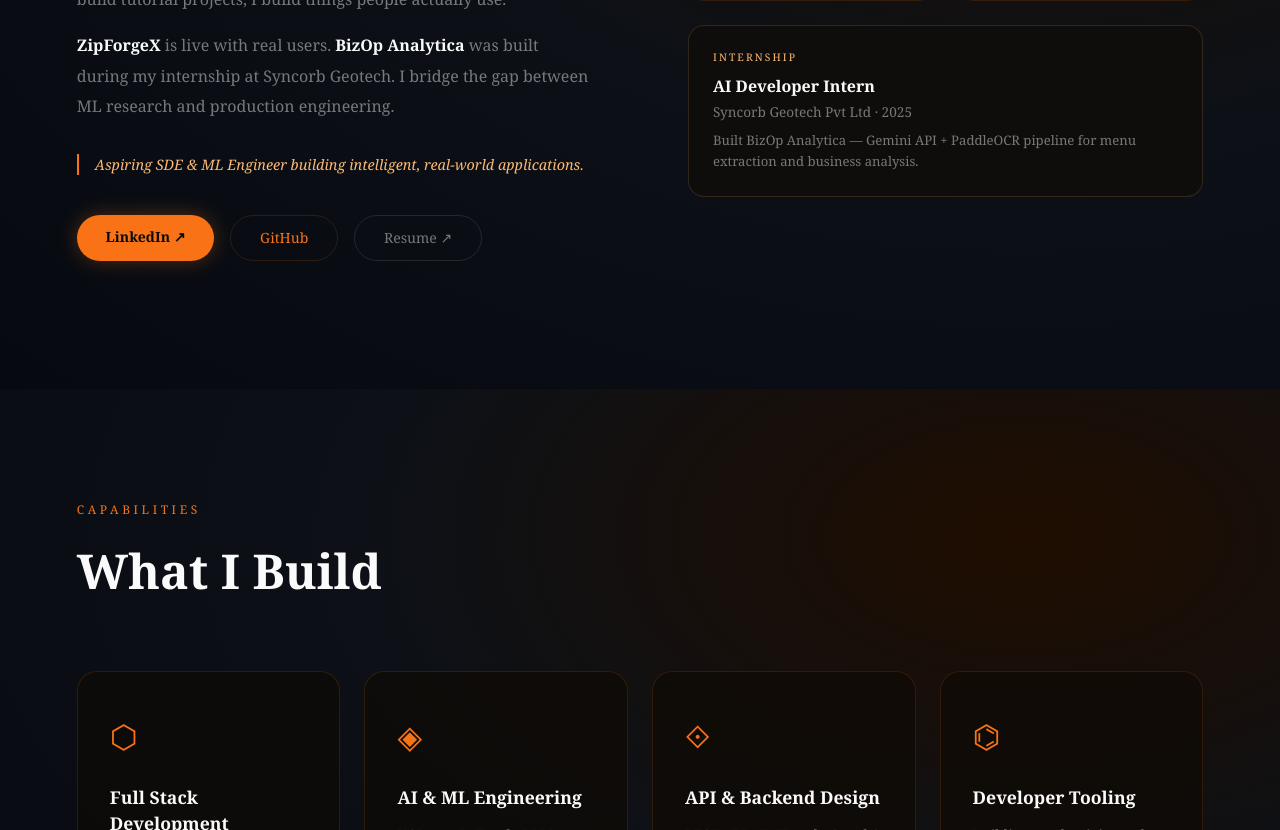
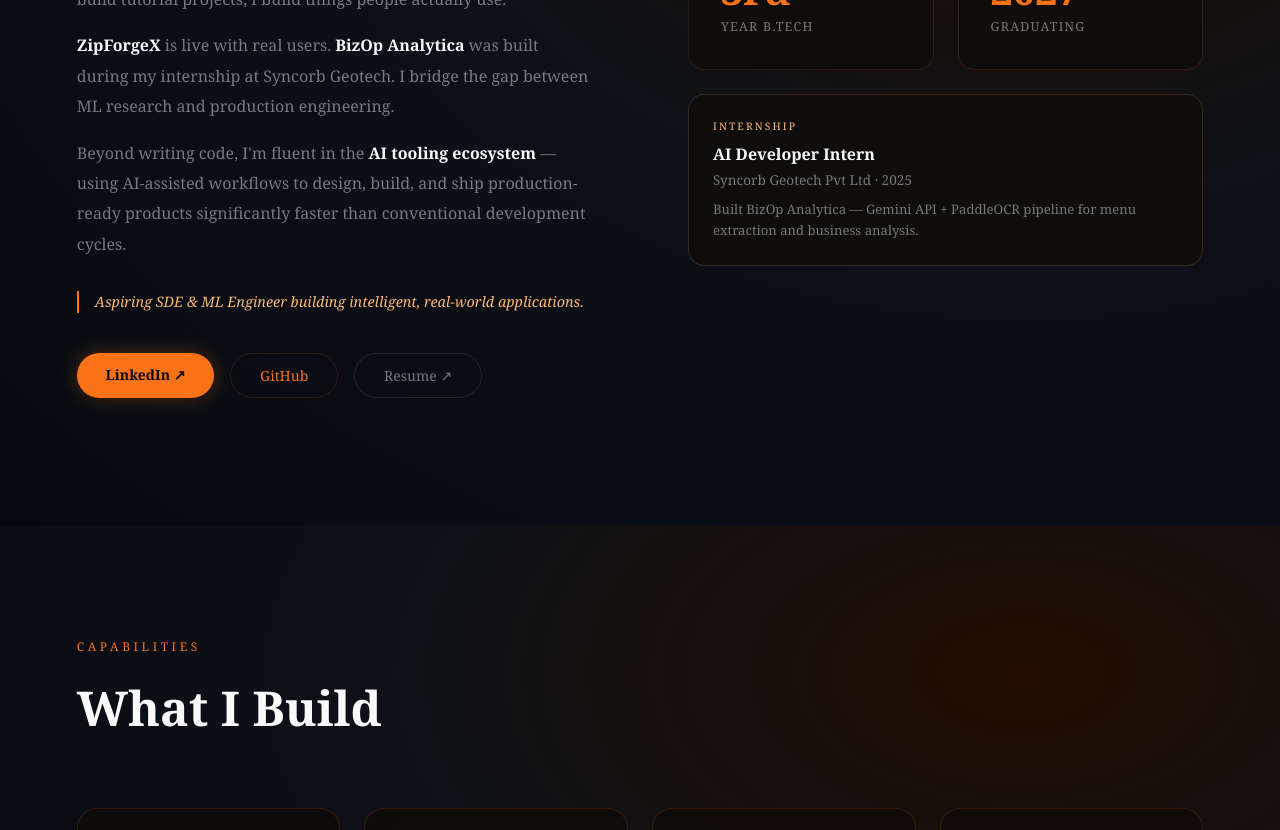
Before and after one commit to Narendran-ds/portfolio, a Next.js app: page / in a window 1280 px wide. Shown: the part 6080-6910 px from the top of the page. Built offline with nearby package versions, Linux system fonts and the light colour scheme.

Commit message:
Added AI tools

```diff
--- a/src/components/About.tsx
+++ b/src/components/About.tsx
@@ -26,7 +26,7 @@
   }, []);
 
   return (
-    <section id="about" ref={ref} style={{ background: BG, padding: "8rem 6vw", /* seamless */ }}>
+    <section id="about" ref={ref} style={{ background: BG, padding: "8rem 6vw" }}>
       <div style={{ maxWidth: 1200, margin: "0 auto", display: "grid", gridTemplateColumns: "1fr 1fr", gap: "6rem", alignItems: "center" }} className="about-grid">
         <div style={{ opacity: vis ? 1 : 0, transform: vis ? "none" : "translateY(40px)", transition: "all 0.8s ease" }}>
           <div style={{ fontSize: "0.75rem", letterSpacing: "0.3em", color: ACCENT, textTransform: "uppercase", marginBottom: "1.5rem" }}>About Me</div>
@@ -38,8 +38,11 @@
           <p style={{ fontSize: "1rem", color: MUTED, lineHeight: 1.9, marginBottom: "1rem" }}>
             I&apos;m Narendran L — a third-year AI &amp; Data Science student at Rajalakshmi Institute of Technology, Chennai. While most students build tutorial projects, I build things people actually use.
           </p>
+          <p style={{ fontSize: "1rem", color: MUTED, lineHeight: 1.9, marginBottom: "1rem" }}>
+            <strong style={{ color: TEXT }}>ZipForgeX</strong> is live with real users. <strong style={{ color: TEXT }}>BizOp Analytica</strong> was built during my internship at Syncorb Geotech. I bridge the gap between ML research and production engineering.
+          </p>
           <p style={{ fontSize: "1rem", color: MUTED, lineHeight: 1.9, marginBottom: "2rem" }}>
-            <strong style={{ color: TEXT }}>ZipForgeX</strong> is live with real users. <strong style={{ color: TEXT }}>BizOp Analytica</strong> was built during my internship at Syncorb Geotech. I bridge the gap between ML research and production engineering.
+            Beyond writing code, I&apos;m fluent in the <strong style={{ color: TEXT }}>AI tooling ecosystem</strong> — using AI-assisted workflows to design, build, and ship production-ready products significantly faster than conventional development cycles.
           </p>
           <p style={{ fontSize: "0.9rem", color: ACCENT2, fontStyle: "italic", marginBottom: "2.5rem", borderLeft: `2px solid ${ACCENT}`, paddingLeft: "1rem" }}>
             Aspiring SDE & ML Engineer building intelligent, real-world applications.
```
